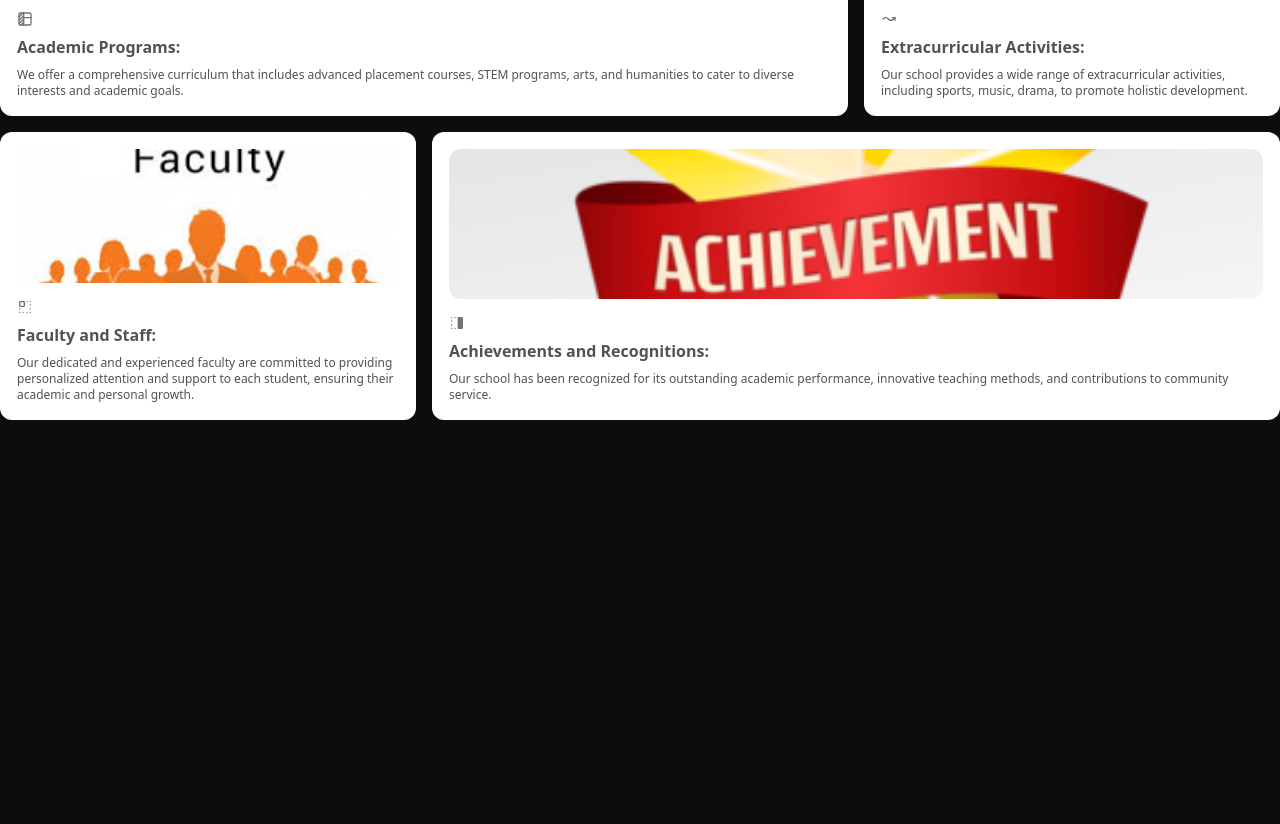
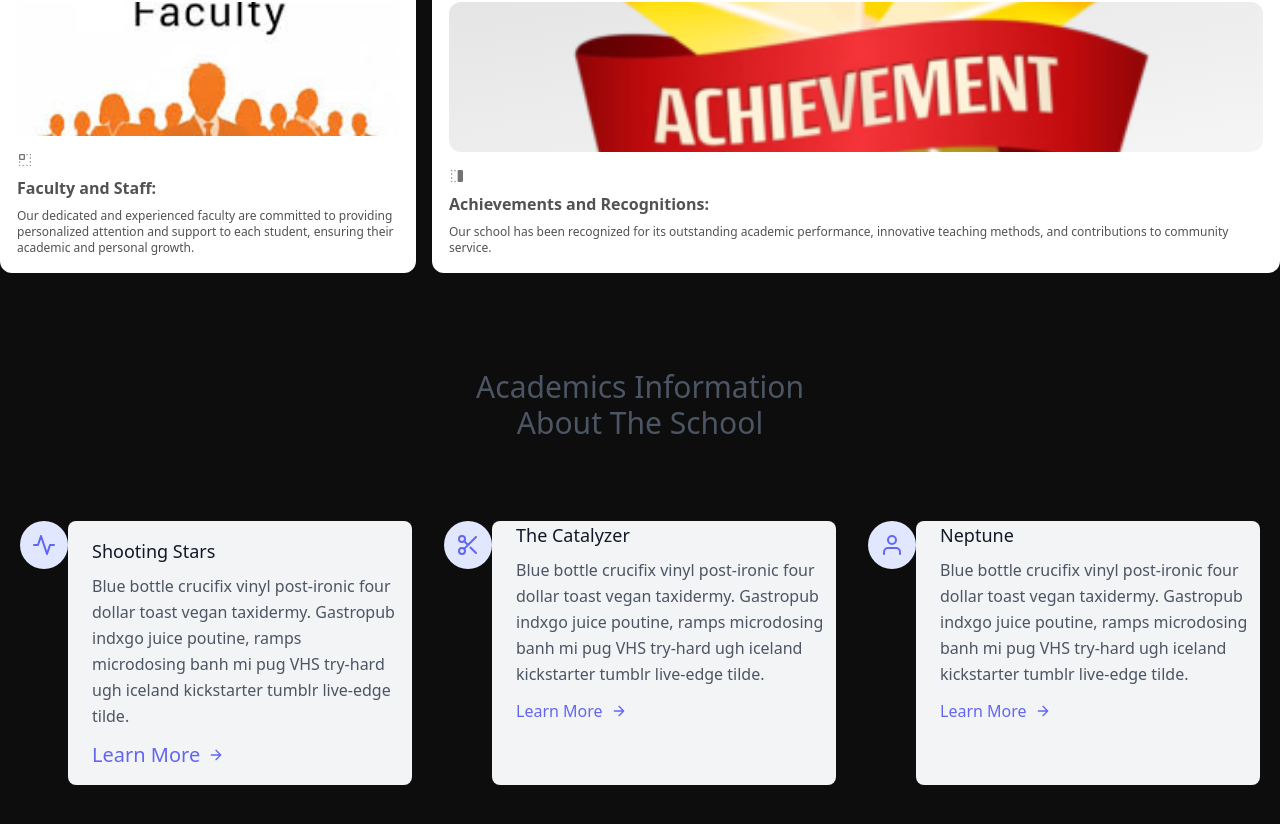
Before and after one commit to Nitinneyoo/vite-project, a React (Vite) app: page / in a window 1280 px wide. Shown: the part 1488-2312 px from the top of the page. Before the commit the page ends 1908 px from the top, so only its background shows below. Built offline with nearby package versions, Linux system fonts and the light colour scheme.

Commit message:
Changes in classes and adding new section

```diff
--- a/src/information/academic.tsx
+++ b/src/information/academic.tsx
@@ -3,6 +3,143 @@
 export const Academic = () => {
     return (
         <div>
+            <>
+                <section className="text-gray-600 body-font">
+                    <div className="container px-5 py-24 mx-auto">
+                        <h1 className="sm:text-3xl text-2xl font-medium title-font text-center text-white-600 mb-20">
+                            Academics Information
+                            <br className="hidden sm:block" />
+                            About The School
+                        </h1>
+                        <div className="flex flex-wrap justify-evenly sm:-m-4 -mx-4 -mb-10 -mt-4 md:space-y-0 space-y-6">
+                            <div className="p-4 md:w-1/3 flex ">
+                                <div className="w-12 h-12 inline-flex items-center justify-center rounded-full bg-indigo-100 text-indigo-500 mb-4 flex-shrink-0">
+                                    <svg
+                                        fill="none"
+                                        stroke="currentColor"
+                                        strokeLinecap="round"
+                                        strokeLinejoin="round"
+                                        strokeWidth={2}
+                                        className="w-6 h-6"
+                                        viewBox="0 0 24 24"
+                                    >
+                                        <path d="M22 12h-4l-3 9L9 3l-3 9H2" />
+                                    </svg>
+                                </div>
+                                <div className="flex-grow pl-6 transition transform hover:-translate-y-1 motion-reduce:transition-none motion-reduce:hover:transform-all text-xl bg-gray-100 p-4 rounded-lg">
+                                    <h2 className="text-gray-900 text-lg title-font font-medium mb-2">
+                                        Shooting Stars
+                                    </h2>
+                                    <p className="leading-relaxed text-base">
+                                        Blue bottle crucifix vinyl post-ironic four dollar toast vegan
+                                        taxidermy. Gastropub indxgo juice poutine, ramps microdosing banh
+                                        mi pug VHS try-hard ugh iceland kickstarter tumblr live-edge
+                                        tilde.
+                                    </p>
+                                    <a className="mt-3 text-indigo-500 inline-flex items-center">
+                                        Learn More
+                                        <svg
+                                            fill="none"
+                                            stroke="currentColor"
+                                            strokeLinecap="round"
+                                            strokeLinejoin="round"
+                                            strokeWidth={2}
+                                            className="w-4 h-4 ml-2"
+                                            viewBox="0 0 24 24"
+                                        >
+                                            <path d="M5 12h14M12 5l7 7-7 7" />
+                                        </svg>
+                                    </a>
+                                </div>
+                            </div>
+                            <div className="p-4 md:w-1/3 flex">
+                                <div className="w-12 h-12 inline-flex items-center justify-center rounded-full bg-indigo-100 text-indigo-500 mb-4 flex-shrink-0">
+                                    <svg
+                                        fill="none"
+                                        stroke="currentColor"
+                                        strokeLinecap="round"
+                                        strokeLinejoin="round"
+                                        strokeWidth={2}
+                                        className="w-6 h-6"
+                                        viewBox="0 0 24 24"
+                                    >
+                                        <circle cx={6} cy={6} r={3} />
+                                        <circle cx={6} cy={18} r={3} />
+                                        <path d="M20 4L8.12 15.88M14.47 14.48L20 20M8.12 8.12L12 12" />
+                                    </svg>
+                                </div>
+                                <div className="flex-grow pl-6 bg-gray-100 rounded-lg">
+                                    <h2 className="text-gray-900 text-lg title-font font-medium mb-2 ">
+                                        The Catalyzer
+                                    </h2>
+                                    <p className="leading-relaxed text-base">
+                                        Blue bottle crucifix vinyl post-ironic four dollar toast vegan
+                                        taxidermy. Gastropub indxgo juice poutine, ramps microdosing banh
+                                        mi pug VHS try-hard ugh iceland kickstarter tumblr live-edge
+                                        tilde.
+                                    </p>
+                                    <a className="mt-3 text-indigo-500 inline-flex items-center">
+                                        Learn More
+                                        <svg
+                                            fill="none"
+                                            stroke="currentColor"
+                                            strokeLinecap="round"
+                                            strokeLinejoin="round"
+                                            strokeWidth={2}
+                                            className="w-4 h-4 ml-2"
+                                            viewBox="0 0 24 24"
+                                        >
+                                            <path d="M5 12h14M12 5l7 7-7 7" />
+                                        </svg>
+                                    </a>
+                                </div>
+                            </div>
+                            <div className="p-4 md:w-1/3 flex">
+                                <div className="w-12 h-12 inline-flex items-center justify-center rounded-full bg-indigo-100 text-indigo-500 mb-4 flex-shrink-0">
+                                    <svg
+                                        fill="none"
+                                        stroke="currentColor"
+                                        strokeLinecap="round"
+                                        strokeLinejoin="round"
+                                        strokeWidth={2}
+                                        className="w-6 h-6"
+                                        viewBox="0 0 24 24"
+                                    >
+                                        <path d="M20 21v-2a4 4 0 00-4-4H8a4 4 0 00-4 4v2" />
+                                        <circle cx={12} cy={7} r={4} />
+                                    </svg>
+                                </div>
+                                <div className="flex-grow pl-6 bg-gray-100 rounded-lg">
+                                    <h2 className="text-gray-900 text-lg title-font font-medium mb-2">
+                                        Neptune
+                                    </h2>
+                                    <p className="leading-relaxed text-base">
+                                        Blue bottle crucifix vinyl post-ironic four dollar toast vegan
+                                        taxidermy. Gastropub indxgo juice poutine, ramps microdosing banh
+                                        mi pug VHS try-hard ugh iceland kickstarter tumblr live-edge
+                                        tilde.
+                                    </p>
+                                    <a className="mt-3 text-indigo-500 inline-flex items-center">
+                                        Learn More
+                                        <svg
+                                            fill="none"
+                                            stroke="currentColor"
+                                            strokeLinecap="round"
+                                            strokeLinejoin="round"
+                                            strokeWidth={2}
+                                            className="w-4 h-4 ml-2"
+                                            viewBox="0 0 24 24"
+                                        >
+                                            <path d="M5 12h14M12 5l7 7-7 7" />
+                                        </svg>
+                                    </a>
+                                </div>
+                            </div>
+                        </div>
+                    </div>
+                </section>
+                GitHub
+            </>
 
         </div>
     )
--- a/src/information/footer.tsx
+++ b/src/information/footer.tsx
@@ -1,4 +1,4 @@
-import React from 'react'
+
 
 export const Footer = () => {
     return (
--- a/src/information/home.tsx
+++ b/src/information/home.tsx
@@ -1,15 +1,15 @@
 import pic3 from '../images/pic3.jpg'
 export const Home = () => {
     return (
-        <div className="">
+        <div className="flex flex-col">
             <div>
                 <section className="text-gray-600 body-font">
                     <div className="container px-5 py-14 mx-auto flex flex-col">
-                        <div className="lg:w-4/6 mx-auto">
+                        <div className="lg:w-full mx-auto">
                             <div className="rounded-lg h-64 overflow-hidden">
                                 <img
                                     alt="content"
-                                    className="object-cover object-center h-full w-full"
+                                    className="object-cover object-center h-full w-full rounded-md"
                                     src={pic3}
                                 />
                             </div>
```
